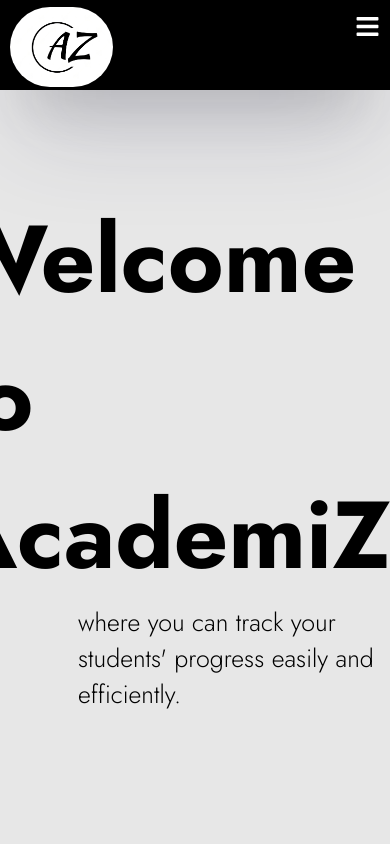
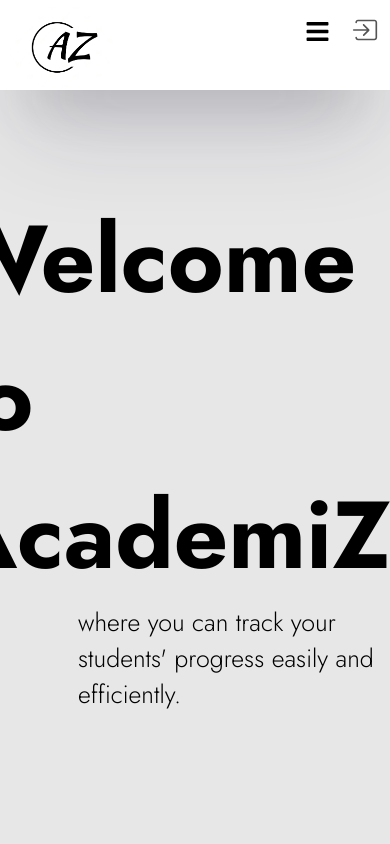
Before and after one commit to Viserion-7/Academize, a React (Create React App) app in the folder progress_frontend/: page / in a window 390 px wide. Shown: the top 844 px of the page. Built offline with nearby package versions, Linux system fonts and the light colour scheme.

Commit message:
Changed the Navbar UI

```diff
--- a/progress_frontend/src/components/Navbar.js
+++ b/progress_frontend/src/components/Navbar.js
@@ -1,23 +1,22 @@
-import React  from "react";
+import React from "react";
 import "./navbar.css";
 import { FaBars } from "react-icons/fa";
 import { IoIosLogOut } from "react-icons/io";
 import { useState, useEffect } from "react";
-import { Link, Navigate } from 'react-router-dom';
+import { Link, Navigate } from "react-router-dom";
 import logo from "./assets/newerlogo.png";
-import { IoIosLogIn } from 'react-icons/io';
+import { IoIosLogIn } from "react-icons/io";
 const Navbar = () => {
-
   const handleAnalyzeClick = () => {
     // event.preventDefault();
-        const analyzeSection = document.getElementById('analyze');
-        analyzeSection.scrollIntoView({ behavior: 'smooth' });
+    const analyzeSection = document.getElementById("analyze");
+    analyzeSection.scrollIntoView({ behavior: "smooth" });
   };
 
   const [showMediaIcons, setShowMediaIcons] = useState(false);
   const [isAuth, setIsAuth] = useState(false);
   useEffect(() => {
-        if (localStorage.getItem('access_token') !== null) {
+    if (localStorage.getItem("access_token") !== null) {
       setIsAuth(true);
     }
   }, [isAuth]);
@@ -25,17 +24,32 @@
   return (
     <>
       <nav className="stickyNav">
-            <nav className="main-nav" style={{height:'90px'}}>
+        <nav className="main-nav" style={{ height: "90px" }}>
           <div>
             <Link to="/">
-                        <img style={{marginTop:'7px'}} src={logo} alt="ACADEMIZE" className="App-logo"/>
+              <img
+                style={{ marginTop: "7px" }}
+                src={logo}
+                alt="ACADEMIZE"
+                className="App-logo"
+              />
             </Link>
           </div>
-                <div className= {showMediaIcons ? "menu-link mobile-menu-link" : "menu-link" }>
+          <div
+            className={
+              showMediaIcons ? "menu-link mobile-menu-link" : "menu-link"
+            }
+          >
             <ul>
               <li>
                 <div className="navlinks">
-                                <a href="/#analyze" style={{color: "black"}} onClick={() => handleAnalyzeClick}>Analyze</a>
+                  <a
+                    href="/#analyze"
+                    style={{ color: "black" }}
+                    onClick={() => handleAnalyzeClick}
+                  >
+                    Analyze
+                  </a>
                 </div>
               </li>
               {/* <li>
@@ -45,27 +59,53 @@
                         </li> */}
               <li>
                 <div className="navlinks">
-                            <Link to="/add" style={{color: "black"}}  onClick={() => setShowMediaIcons(false)}>Upload Marks</Link>
+                  <Link
+                    to="/add"
+                    style={{ color: "black" }}
+                    onClick={() => setShowMediaIcons(false)}
+                  >
+                    Upload Marks
+                  </Link>
                 </div>
               </li>
               <li>
                 <div className="navlinks">
-                            <Link to="/addStudents" style={{color: "black"}}  onClick={() => setShowMediaIcons(false)}>Students</Link>
+                  <Link
+                    to="/addStudents"
+                    style={{ color: "black" }}
+                    onClick={() => setShowMediaIcons(false)}
+                  >
+                    Students
+                  </Link>
                 </div>
               </li>
             </ul>
           </div>
-                <div style={{fontSize: "18px", alignItems: "center", display: "flex", justifyContent: "end"}}>
-                {isAuth ?
-                    <Link to="/logout" className="logout"><IoIosLogOut/></Link>:
-                    <Link to="/login" className="logout" ><IoIosLogIn/></Link>
-                }
+
+          <div className="social-media" style={{marginTop: "2%"}}>
+            <div className="hamburger-menu" style={{marginTop: "6%"}}>
+              <a href="#" onClick={() => setShowMediaIcons(!showMediaIcons)}>
+                <FaBars style={{ color: "black" }} />
+              </a>
             </div>
-                <div className="social-media">
-                    <div className="hamburger-menu">
-                        <a href="#" onClick={() => setShowMediaIcons(!showMediaIcons)}>
-                            <FaBars style={{color:'white'}}/>
-                        </a>
+            <div
+              style={{
+                fontSize: "18px",
+                display: "flex",
+                marginTop: "6%",
+                justifyContent: "end",
+                alignItems: "center",
+              }}
+            >
+              {isAuth ? (
+                <Link to="/logout" className="logout">
+                  <IoIosLogOut />
+                </Link>
+              ) : (
+                <Link to="/login" className="logout">
+                  <IoIosLogIn />
+                </Link>
+              )}
             </div>
           </div>
         </nav>
--- a/progress_frontend/src/components/navbar.css
+++ b/progress_frontend/src/components/navbar.css
@@ -147,6 +147,7 @@
 }
 
 .social-media .hamburger-menu {
+  margin-right: 20px;
   display: none;
 }
 
@@ -191,14 +192,19 @@
   .main-nav {
     height: 7rem;
     grid-template-columns: 2rem 2fr 3fr 2rem 2rem;
-    background-color: rgb(0, 0, 0);
+    background-color: rgb(255, 255, 255);
   }
 
   .menu-link {
     display: none;
   }
 
-  .logo,
+  /* .navlinks {
+    padding: 20px;
+    color: black;
+  } */
+
+
   .social-media ul {
     height: 7rem;
   }
@@ -212,7 +218,7 @@
   .mobile-menu-link {
     /* background: linear-gradient(90deg, rgba(57,0,56,1) 0%, rgba(26,0,85,1) 100%); */
     /* background-color: rgb(10, 0, 0); */
-    background: #000;
+    background: #fff;
     border-radius: 20px;
     height: 20rem;
     display: grid;
```
Lines whose indentation alone changed are shown as unchanged.
